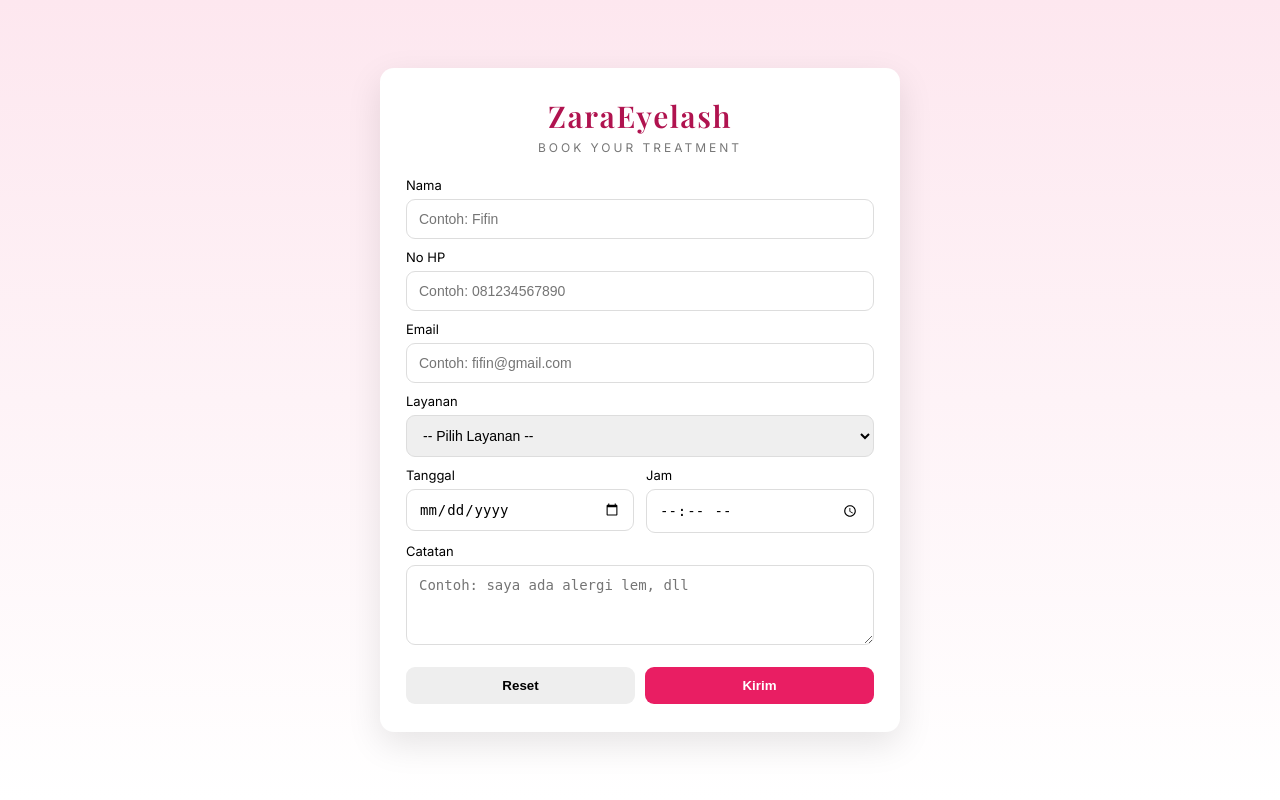
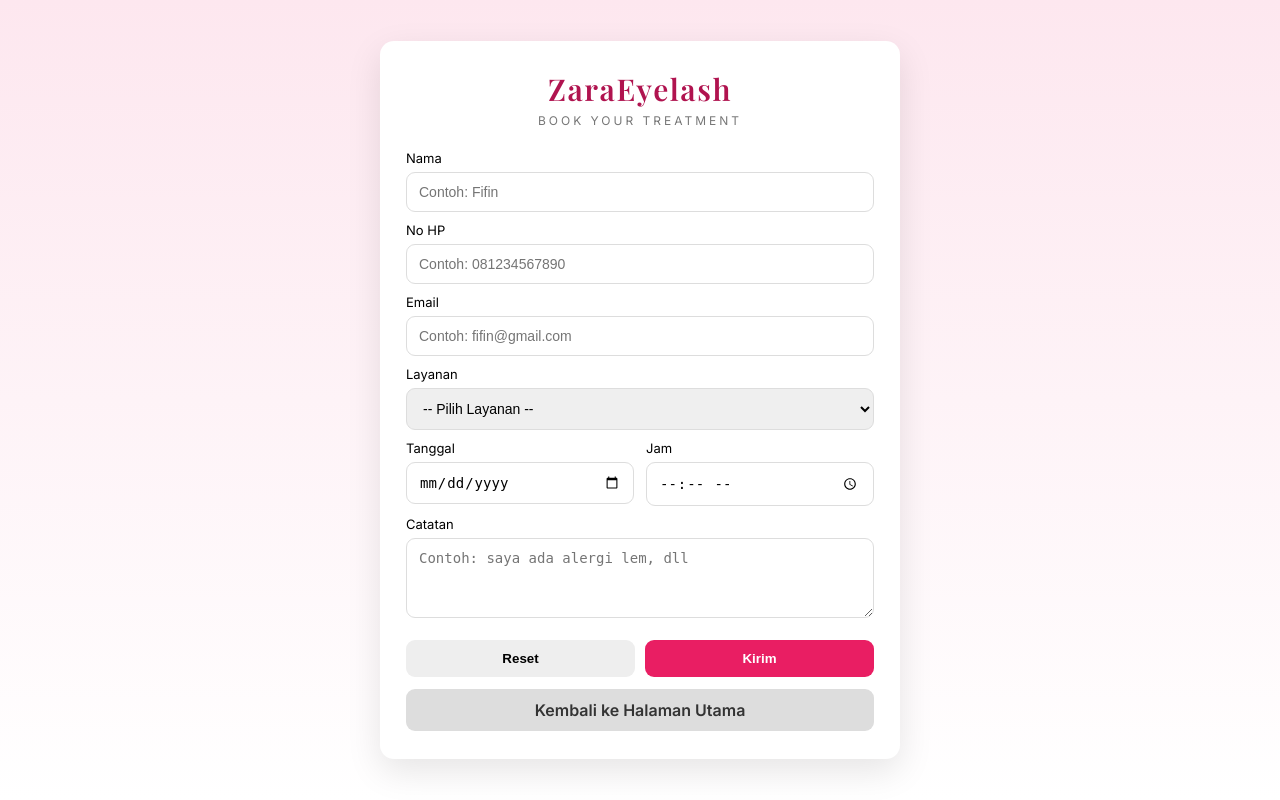
Before and after one commit to ibay16/Tubes_IPL, a PHP site: page /app/views/booking.php in a window 1280 px wide. Run offline with PHP 8.4, Linux system fonts and the light colour scheme.

Commit message:
fixed: booking.php

```diff
--- a/app/views/booking.php
+++ b/app/views/booking.php
@@ -166,6 +166,22 @@
       font-weight: 600;
       color: #333;
     }
+
+    .btn-home {
+      display: block;
+      margin-top: 12px;
+      text-align: center;
+      padding: 11px;
+      border-radius: 9px;
+      background: #ddd;
+      color: #333;
+      text-decoration: none;
+      font-weight: 600;
+    }
+
+    .btn-home:hover {
+      background: #ccc;
+    }
   </style>
 </head>
 
@@ -177,7 +193,7 @@
       <p>Book Your Treatment</p>
     </div>
 
-    <form id="bookingForm" novalidate>
+    <form id="bookingForm" method="POST" action="index.php?page=booking&action=store" novalidate>
 
       <label>Nama</label>
       <input type="text" name="nama" placeholder="Contoh: Fifin" required>
@@ -221,6 +237,9 @@
       </div>
 
     </form>
+    <a href="index.php?page=home" class="btn-home">
+      Kembali ke Halaman Utama
+    </a>
   </div>
 
   <!-- MODAL PREVIEW -->
@@ -248,7 +267,7 @@
     const modal = document.getElementById("previewModal");
     const successMsg = document.getElementById("successMsg");
 
-    form.addEventListener("submit", function (e) {
+    form.addEventListener("submit", function(e) {
       e.preventDefault();
       if (!form.checkValidity()) {
         form.reportValidity();
@@ -272,8 +291,7 @@
 
     function konfirmasiKirim() {
       modal.style.display = "none";
-      successMsg.style.display = "block";
-      form.reset();
+      form.submit();
       setTimeout(() => successMsg.style.display = "none", 3000);
     }
   </script>
```
